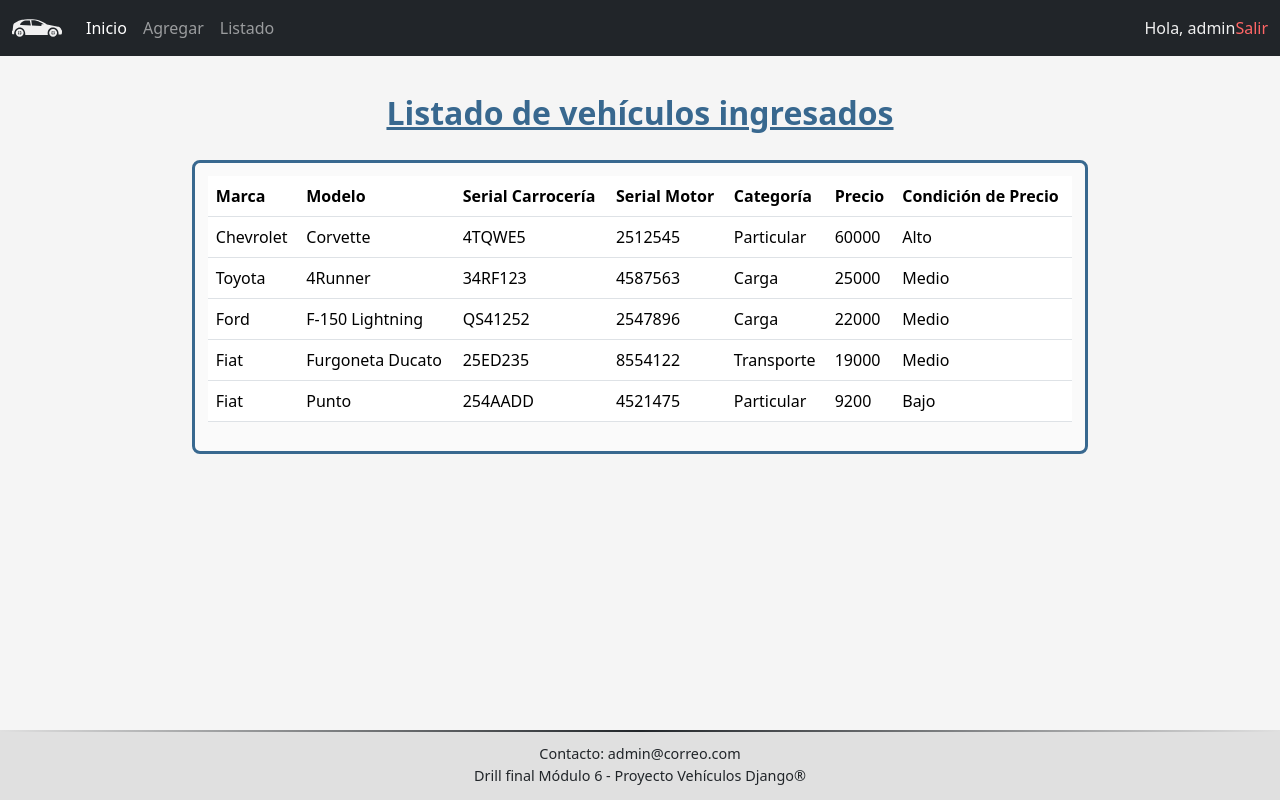
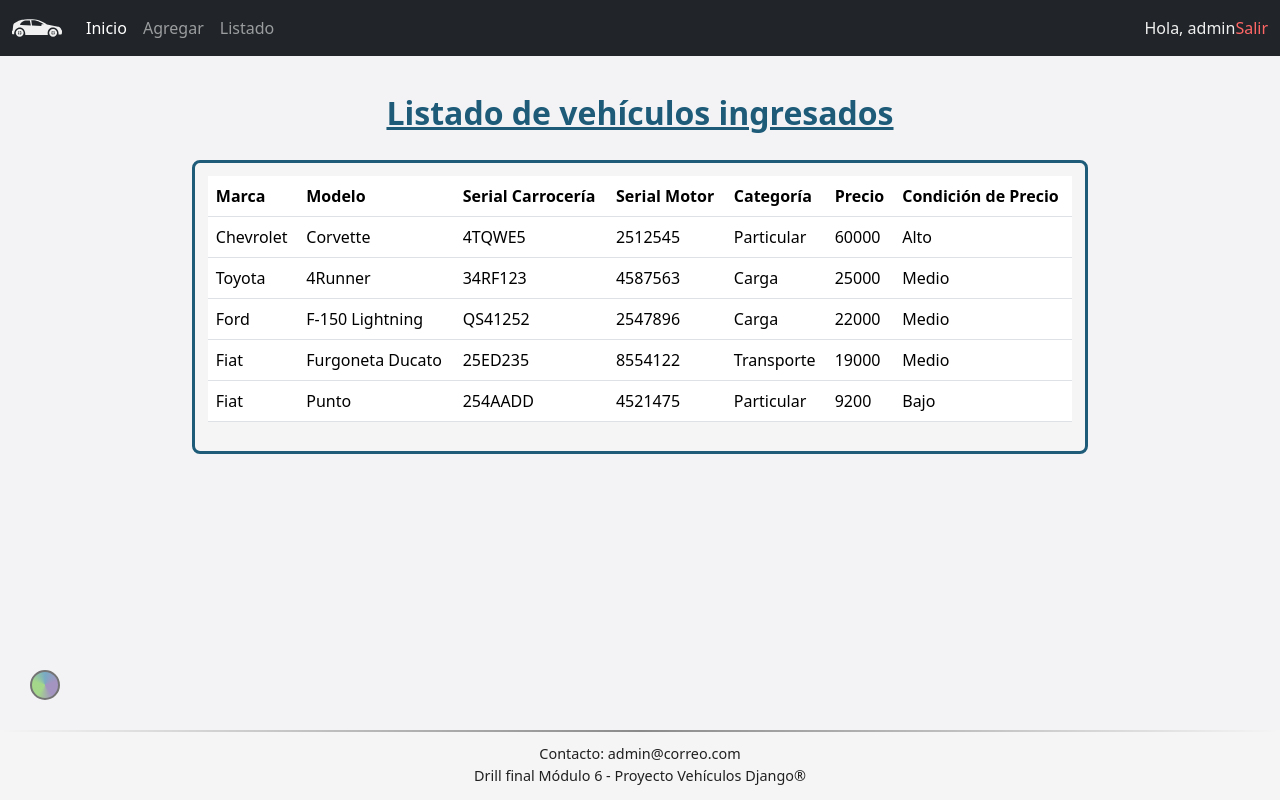
Before and after one commit to RaulD08/M6PC, a Django app: page /vehiculo/list/ in a window 1280 px wide. Run offline with Django 4.2, Linux system fonts and the light colour scheme; a user stored in the database is signed in; data comes from the database, SQL or seed files in the repository; both versions use the stored data as it was after the commit; some libraries are stand-ins or nearby versions.

Commit message:
Creado modelo y vista para implementación de temas. Selector de temas en template index. Corrección en responsividad. Modificación a posición de popover, en js.

```diff
--- a/static/css/style.css
+++ b/static/css/style.css
@@ -8,7 +9,7 @@
     position: relative;
     width: 100%;
     min-height: 100vh;
-    background-color: #f5f5f5;
+    background-color: var(--color1);
 }
 
 .navbar-brand{
@@ -24,9 +25,90 @@
     transform: scaleX(-1) translateY(-10px);
 }
 
+.btnModoOscuro{
+    position: fixed;
+    bottom: 100px;
+    left: 30px;
+    width: 30px;
+    height: 30px;
+    border: 2px solid var(--color5);
+    border-radius: 50%;
+    opacity: 0;
+    transition: 0.3s ease;
+}
+
+#btnModoOscuro{
+    background: conic-gradient(#287BA4, #6F569F, #6F569F, #71C544, #71C544, #287BA4);
+    opacity: 0.6;
+    z-index: 3;
+}
+#btnModoOscuro:hover{
+    opacity: 1;
+    background: conic-gradient(
+        #71C544 0% 9.7%,
+        #6F569F 13.7% 26.4%,
+        #287BA4 30.4% 43.1%,
+        #71C544 47.1% 59.8%,
+        #6F569F 63.8% 76.5%,
+        #287BA4 80.5% 93.2%,
+        #71C544 97.2% 100%
+    );
+    transform: rotate(20deg);
+}
+
+.btnModoOscuro:hover ~ a #color1, #color1:hover{
+    transform: translate(12px, 20px);
+    border-color: steelblue;
+    background-color:  #313539;
+    opacity: 1;
+}
+.btnModoOscuro:hover ~ a #color2, #color2:hover{
+    transform: translate(23px, 0px);
+    border-color: #654E92;
+    background-color:  #313539;
+    opacity: 1;
+}
+.btnModoOscuro:hover ~ a #color3, #color3:hover{
+    transform: translate(12px, -20px);
+    border-color: yellowgreen;
+    background-color:  #313539;
+    opacity: 1;
+}
+.btnModoOscuro:hover ~ a #color4, #color4:hover{
+    transform: translate(-12px, -20px);
+    border-color: steelblue;
+    background-color: #ffffff;
+    opacity: 1;
+}
+.btnModoOscuro:hover ~ a #color5, #color5:hover{
+    transform: translate(-23px, 0px);
+    border-color: #654E92;
+    background-color: #ffffff;
+    opacity: 1;
+}
+.btnModoOscuro:hover ~ a #color6, #color6:hover{
+    transform: translate(-12px, 20px);
+    border-color: yellowgreen;
+    background-color: #ffffff;
+    opacity: 1;
+}
+.btnModoOscuroText{
+    position: fixed;
+    bottom: 140px;
+    left: 10px;
+    color: var(--color5);
+    font-size: 12px;
+    font-weight: 600;
+    opacity: 0;
+    transition: 0.3s ease;
+}
+.btnModoOscuro:hover ~ .btnModoOscuroText{
+    opacity: 1;
+}
+
 .titulo{
     font-weight: 600;
-    color: #38688f;
+    color: var(--color2);
     margin-top: 3%;
     text-decoration: underline;
 }
@@ -88,10 +181,18 @@
     width: 70%;
     margin-top: 1.5%;
     margin-bottom: 8%;
-    border: 3px solid #38688f;
+    border: 3px solid var(--color2);
     border-radius: 8px;
-    background-color: hsl(0, 0%, 98%);
+    background-color: var(--color4);
     padding: 1%;
+}
+.elemTabla{
+    color: var(--color5);
+}
+
+.table-hover > tbody > tr:hover > *{
+    background-color: var(--color6);
+    color: var(--color3) !important;
 }
 
 .imagenVehiculo{
@@ -189,13 +315,10 @@
     padding: 10px !important;
 }
 
-
 .contFooter{
     width: 100%;
-    background-color: #212529;
-    background-color: hsl(0, 0%, 88%);
-    color: #ffffff8c;
-    color: #212529;
+    background-color: var(--color4);
+    color: var(--color5);
     height: 70px;
     position: absolute;
     bottom: 0;
@@ -205,7 +328,8 @@
     content: "";
     width: 100%;
     height: 2px;
-    background: linear-gradient(90deg, transparent, #212529, transparent);
+    background: linear-gradient(90deg, transparent, var(--color5), transparent);
+    opacity: 0.5;
     position: absolute;
     top: 0;
 }
--- a/static/js/script.js
+++ b/static/js/script.js
@@ -3,8 +3,8 @@ $(document).ready(function() {
     $(".popoverTrigger").on("mouseenter", function() {
         var popoverId = $(this).data("popover-id");
         $("#popover-" + popoverId).show().position({
-            my: "right top",
-            at: "right+150 top",
+            my: "center top",
+            at: "center top+40",
             of: this
         });
     }).on("mouseleave", function() {
--- a/templates/index.html
+++ b/templates/index.html
@@ -1,5 +1,6 @@
 {% extends 'base.html' %}
 {% load static %}
+
 {% block navbar %}
 
 <nav class="navbar navbar-expand-lg navbar-dark bg-dark">
@@ -43,6 +44,27 @@
     </div>
   </nav>
 
+  <button id="btnModoOscuro" class="btnModoOscuro"></button>
+  <a href="{% url 'update_color' 'azuld' %}"><button id="color1" class="btnModoOscuro"></button></a>
+  <a href="{% url 'update_color' 'moradod' %}"><button id="color2" class="btnModoOscuro"></button></a>
+  <a href="{% url 'update_color' 'verded' %}"><button id="color3" class="btnModoOscuro"></button></a>
+  <a href="{% url 'update_color' 'azul' %}"><button id="color4" class="btnModoOscuro"></button></a>
+  <a href="{% url 'update_color' 'morado' %}"><button id="color5" class="btnModoOscuro"></button></a>
+  <a href="{% url 'update_color' 'verde' %}"><button id="color6" class="btnModoOscuro"></button></a>
+  <p class="btnModoOscuroText">Cambiar tema</p>
+
+  <style>
+      :root {
+          --color1: {{ color.color1 }};
+          --color2: {{ color.color2 }};
+          --color3: {{ color.color3 }};
+          --color4: {{ color.color4 }};
+          --color5: {{ color.color5 }};
+          --color6: {{ color.color6 }};
+      }
+
+  </style>
+
 {% endblock %}
 
 
--- a/templates/login.html
+++ b/templates/login.html
@@ -9,7 +9,7 @@
                 <form method="post">
                     {% csrf_token %}
                     {{ login_form|crispy }}
-                    <button class="btn btn-primary" type="submit">Login</button>
+                    <button class="btn btn-primary formBtnColor" type="submit">Login</button>
                 </form>
                 <p class="text-center">
                     Si no tienes una cuenta, regístrate <a href="/register"> aquí</a>.
--- a/templates/register.html
+++ b/templates/register.html
@@ -9,7 +9,7 @@
                 <form method="post">
                     {% csrf_token %}
                     {{ register_form|crispy }}
-                    <button class="btn btn-primary" type="submit">Register</button>
+                    <button class="btn btn-primary formBtnColor" type="submit">Register</button>
                 </form>
                 <p class="text-center">
                     Si ya tienes una cuenta, inicia sesión <a href="/login">aquí</a>.
--- a/templates/vehiculo_add.html
+++ b/templates/vehiculo_add.html
@@ -37,7 +37,7 @@
                     <div class="formElementLine">{{form.imagen}}</div>
                 </div>
 
-                <input type="submit" value="Enviar" class="formBtn">
+                <input type="submit" value="Enviar" class="formBtn formBtnColor">
             </form>
         </div>
     </div>
--- a/templates/vehiculo_list.html
+++ b/templates/vehiculo_list.html
@@ -23,13 +23,13 @@
                 <tbody>
                     {% for dato in datos %}
                         <tr class="popoverTrigger" data-popover-id="{{ forloop.counter }}">
-                            <td>{{dato.marca}}</td>
-                            <td>{{dato.modelo}}</td>
-                            <td>{{dato.serial_carroceria}}</td>
-                            <td>{{dato.serial_motor}}</td>
-                            <td>{{dato.categoria}}</td>
-                            <td>{{dato.precio}}</td>
-                            <td>{{dato.clasificacion}}</td>
+                            <td class="elemTabla">{{dato.marca}}</td>
+                            <td class="elemTabla">{{dato.modelo}}</td>
+                            <td class="elemTabla">{{dato.serial_carroceria}}</td>
+                            <td class="elemTabla">{{dato.serial_motor}}</td>
+                            <td class="elemTabla">{{dato.categoria}}</td>
+                            <td class="elemTabla">{{dato.precio}}</td>
+                            <td class="elemTabla">{{dato.clasificacion}}</td>
                         </tr>
 
                         {% if dato.imagen %}
--- a/vehiculo/urls.py
+++ b/vehiculo/urls.py
@@ -12,6 +12,8 @@ urlpatterns = [
     path('logout/', logout_view, name='logout'),
     path('vehiculo/list/', vehiculo_list, name='vehiculo_list'),
     path('403/', no_permiso, name='403'),
+    path('update_color/<str:color_choice>/', update_color, name='update_color'),
+
 
 ] + static(settings.MEDIA_URL, document_root=settings.MEDIA_ROOT)
 
--- a/vehiculo/views.py
+++ b/vehiculo/views.py
@@ -17,12 +17,32 @@ from .forms import *
 def index(request):
 
     admin = User.objects.get(id=1)
+    color = ColorModel.objects.get(id=1)
     context = {
         'user_has_perm': request.user.has_perm('vehiculo.visualizar_catalogo'),
         'user_has_perm_2': request.user.has_perm('vehiculo.add_vehiculomodels'),
         'admin': admin,
+		'color': color,
     }
     return render(request, 'index.html', context)
+
+
+def update_color(request, color_choice):
+    color_model = ColorModel.objects.first()  # Suponiendo que solo tienes un objeto ColorModel
+    if color_choice == 'azul':
+        color_model.color = 'Azul'
+    elif color_choice == 'morado':
+        color_model.color = 'Morado'
+    elif color_choice == 'verde':
+        color_model.color = 'Verde'
+    elif color_choice == 'azuld':
+        color_model.color = 'AzulD'
+    elif color_choice == 'moradod':
+        color_model.color = 'MoradoD'
+    elif color_choice == 'verded':
+        color_model.color = 'VerdeD'
+    color_model.save()
+    return HttpResponseRedirect(request.META['HTTP_REFERER'])
 
 
 def vehiculo_add(request):
@@ -40,11 +60,13 @@ def vehiculo_add(request):
                     messages.error(request, f"Error en el campo '{form.fields[field].label}': {error}")
 
         admin = User.objects.get(id=1)
+        color = ColorModel.objects.get(id=1)
         context = {
             'form': form,
             'user_has_perm': request.user.has_perm('vehiculo.visualizar_catalogo'),
             'user_has_perm_2': request.user.has_perm('vehiculo.add_vehiculomodels'),
             'admin': admin,
+    		'color': color,
         }
         return render(request, 'vehiculo_add.html', context)
     elif request.user.is_authenticated == False:
@@ -74,7 +96,8 @@ def registro_view(request):
             messages.error(request, "Registro invalido. Algunos datos son incorrectos.")
         form = RegistroUsuarioForm()
         admin = User.objects.get(id=1)
-        return render (request= request, template_name="register.html", context={"register_form":form, 'admin': admin})
+        color = ColorModel.objects.get(id=1)
+        return render (request= request, template_name="register.html", context={"register_form":form, 'admin': admin, 'color':color})
     else:
         messages.info(request, "Ya ha iniciado sesión.")
         return HttpResponseRedirect('/')
@@ -100,9 +123,11 @@ def login_view(request):
 
         form = AuthenticationForm()
         admin = User.objects.get(id=1)
+        color = ColorModel.objects.get(id=1)
         context = {
             'login_form' : form,
-            'admin': admin
+            'admin': admin,
+            'color': color
         }
         return render(request, "login.html", context)
     else:
@@ -122,11 +147,13 @@ def vehiculo_list(request):
         datos = VehiculoModel.objects.all()
 
         admin = User.objects.get(id=1)
+        color = ColorModel.objects.get(id=1)
         context = {
             'datos': datos,
             'user_has_perm': request.user.has_perm('vehiculo.visualizar_catalogo'),
             'user_has_perm_2': request.user.has_perm('vehiculo.add_vehiculomodels'),
-            'admin': admin
+            'admin': admin,
+            'color': color,
         }
         return render(request, 'vehiculo_list.html', context)
     elif request.user.is_authenticated == False:
@@ -139,9 +166,11 @@ def vehiculo_list(request):
 def no_permiso(request):
 
     admin = User.objects.get(id=1)
+    color = ColorModel.objects.get(id=1)
     context = {
             'user_has_perm': request.user.has_perm('vehiculo.visualizar_catalogo'),
             'user_has_perm_2': request.user.has_perm('vehiculo.add_vehiculomodels'),
-            'admin': admin
+            'admin': admin,
+            'color': color,
     }
     return render(request, '403.html', context)
```
Also changed, not shown: other parts of static/css/style.css (+64 -6 lines), vehiculo/models.py (+73 -0 lines), db.sqlite3, vehiculo/migrations/0007_colormodel.py (added), vehiculo/migrations/0008_alter_colormodel_color.py (added), vehiculo/migrations/0009_colormodel_color5_alter_colormodel_color_and_more.py (added), vehiculo/migrations/0010_colormodel_color6.py (added).
